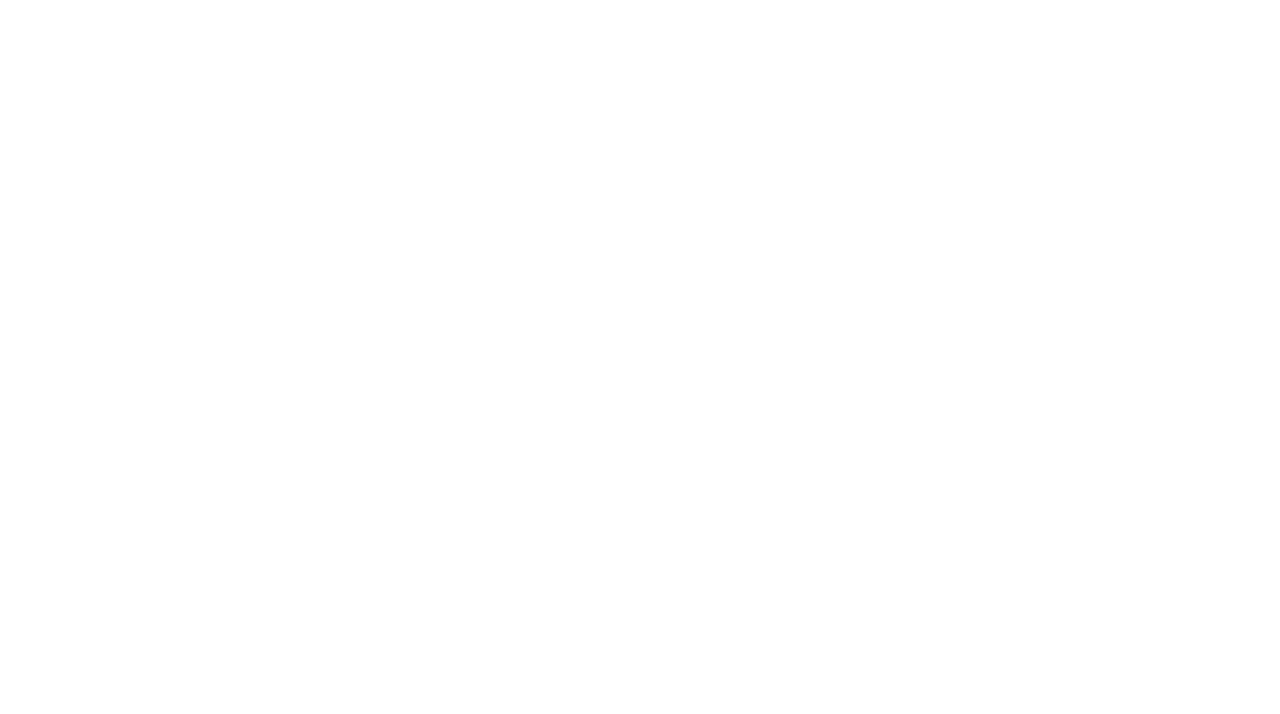
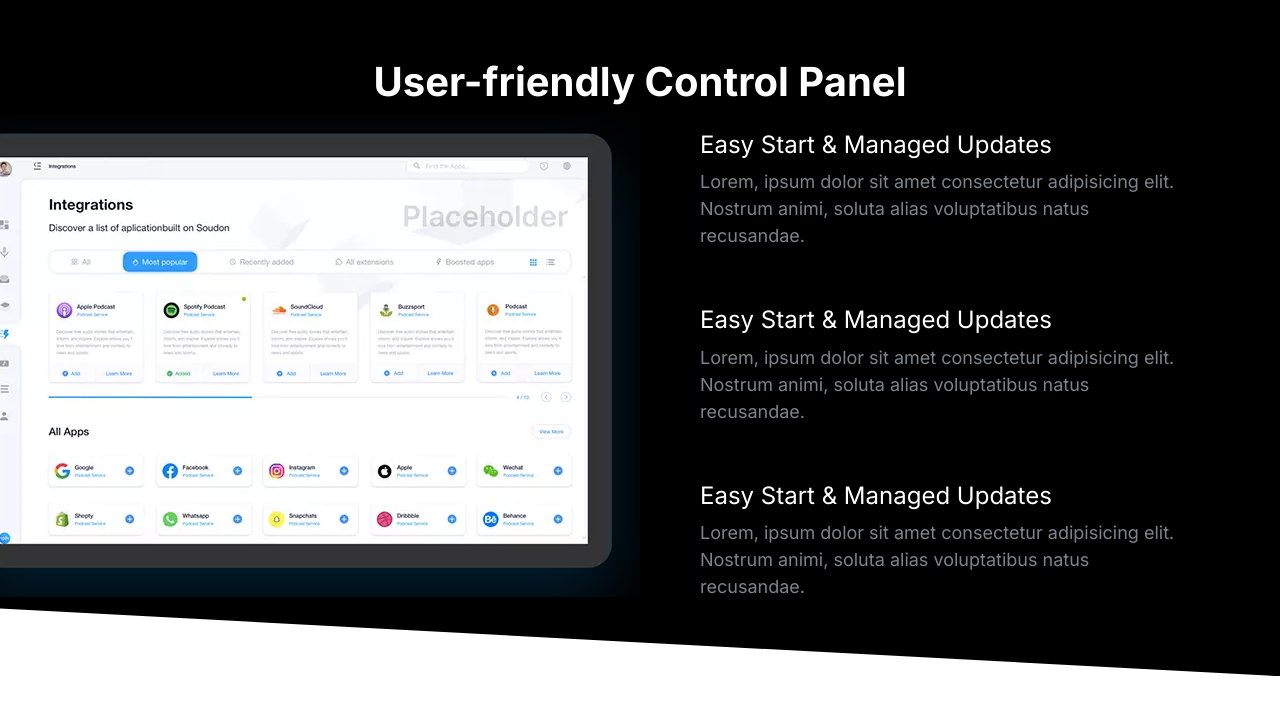
Before and after one commit to awinabaam/moshify, a plain HTML site: page index.html in a window 1280 px wide. Drawn offline with Linux system fonts and the light colour scheme.

Commit message:
Build showcase-block component

```diff
--- a/css/styles.css
+++ b/css/styles.css
@@ -16,6 +16,11 @@
 }
 
 /* TYPOGRAPHY */
+::selection {
+  background-color: var(--colour-primary);
+  color: #fff;
+}
+
 html {
   font-size: 62.5%;
 }
@@ -45,6 +50,7 @@ h2 {
 
 h3 {
   font-size: 3rem;
+  font-weight: 500;
 }
 
 p {
@@ -134,7 +140,6 @@ a {
 .list {
   list-style: none;
   padding-left: 0;
-  color: var(--colour-headings);
 }
 
 .list--inline .list__item {
@@ -144,6 +149,7 @@ a {
 .list--tick {
   list-style-image: url(../images/tick.svg);
   padding-left: 3rem;
+  color: var(--colour-headings);
 }
 
 .list--tick .list__item {
@@ -410,6 +416,7 @@ a {
 /* MEDIA OBJECTS */
 .media {
   display: flex;
+  margin-bottom: 4rem;
 }
 
 .media__title {
@@ -617,18 +624,20 @@ a {
   color: #7b858b;
 }
 
-.block--dark .block__heading {
+.block--dark h1,
+.block--dark h2,
+.block--dark h3 {
   color: #fff;
 }
 
 .block--skewed-right {
   padding-bottom: calc(var(--paddding-vertical) +4rem);
-  clip-path: polygon(0% 0%, 100% 0%, 100% 100%, 0% 80%);
+  clip-path: polygon(0% 0%, 100% 0%, 100% 100%, 0% 90%);
 }
 
 .block--skewed-left {
   padding-bottom: calc(var(--paddding-vertical) +4rem);
-  clip-path: polygon(0% 0%, 100% 0%, 100% 80%, 0% 100%);
+  clip-path: polygon(0% 0%, 100% 0%, 100% 90%, 0% 100%);
 }
 
 .container {
@@ -700,10 +709,6 @@ a {
 }
 
 /* HERO */
-
-.hero {
-  clip-path: polygon(0% 0%, 100% 0%, 100% 90%, 0% 100%);
-}
 
 .hero__tagline {
   font-size: 2rem;
@@ -786,3 +791,23 @@ a {
     order: 2;
   }
 }
+
+/* SHOWCASE BLOCK */
+.block-showcase__image > img {
+  width: 100%;
+}
+
+@media screen and (min-width: 768px) {
+  .block-showcase .grid {
+    grid-template-columns: 50% 50%;
+  }
+
+  .block-showcase__image {
+    justify-self: end;
+  }
+
+  .block-showcase__image > img {
+    width: auto;
+    max-width: 700px;
+  }
+}
--- a/index.html
+++ b/index.html
@@ -14,7 +14,65 @@
 </head>
 
 <body>
-
+  <section class="block block--dark block--skewed-right block-showcase">
+    <header class="block__header">
+      <h2 class="block__heading">User-friendly Control Panel</h2>
+    </header>
+    <div class="container grid grid--1x2">
+      <picture class="block-showcase__image">
+        <source type="image/webp" srcset="images/ipad.webp 1x, images/ipad@2x.webp 2x ">
+        <source type="image/png" srcset="images/ipad.png 1x, images/ipad@2x.png 2x ">
+        <img src="images/ipad@2x.png" alt="">
+      </picture>
+      <ul class="list">
+        <li>
+          <div class="media">
+            <div class="media__image">
+              <svg class="icon icon--primary">
+                <use xlink:href="./images/sprite.svg#snap"></use>
+              </svg>
+            </div>
+            <div class="media__body">
+              <h3 class="media__title">Easy Start & Managed Updates</h3>
+              <p>Lorem, ipsum dolor sit amet consectetur adipisicing elit. Nostrum animi, soluta alias voluptatibus
+                natus
+                recusandae.</p>
+            </div>
+          </div>
+        </li>
+        <li>
+          <div class="media">
+            <div class="media__image">
+              <svg class="icon icon--primary">
+                <use xlink:href="./images/sprite.svg#snap"></use>
+              </svg>
+            </div>
+            <div class="media__body">
+              <h3 class="media__title">Easy Start & Managed Updates</h3>
+              <p>Lorem, ipsum dolor sit amet consectetur adipisicing elit. Nostrum animi, soluta alias voluptatibus
+                natus
+                recusandae.</p>
+            </div>
+          </div>
+        </li>
+        <li>
+          <div class="media">
+            <div class="media__image">
+              <svg class="icon icon--primary">
+                <use xlink:href="./images/sprite.svg#snap"></use>
+              </svg>
+            </div>
+            <div class="media__body">
+              <h3 class="media__title">Easy Start & Managed Updates</h3>
+              <p>Lorem, ipsum dolor sit amet consectetur adipisicing elit. Nostrum animi, soluta alias voluptatibus
+                natus
+                recusandae.</p>
+            </div>
+          </div>
+        </li>
+      </ul>
+    </div>
+  </section>
 
 </body>
 
```
